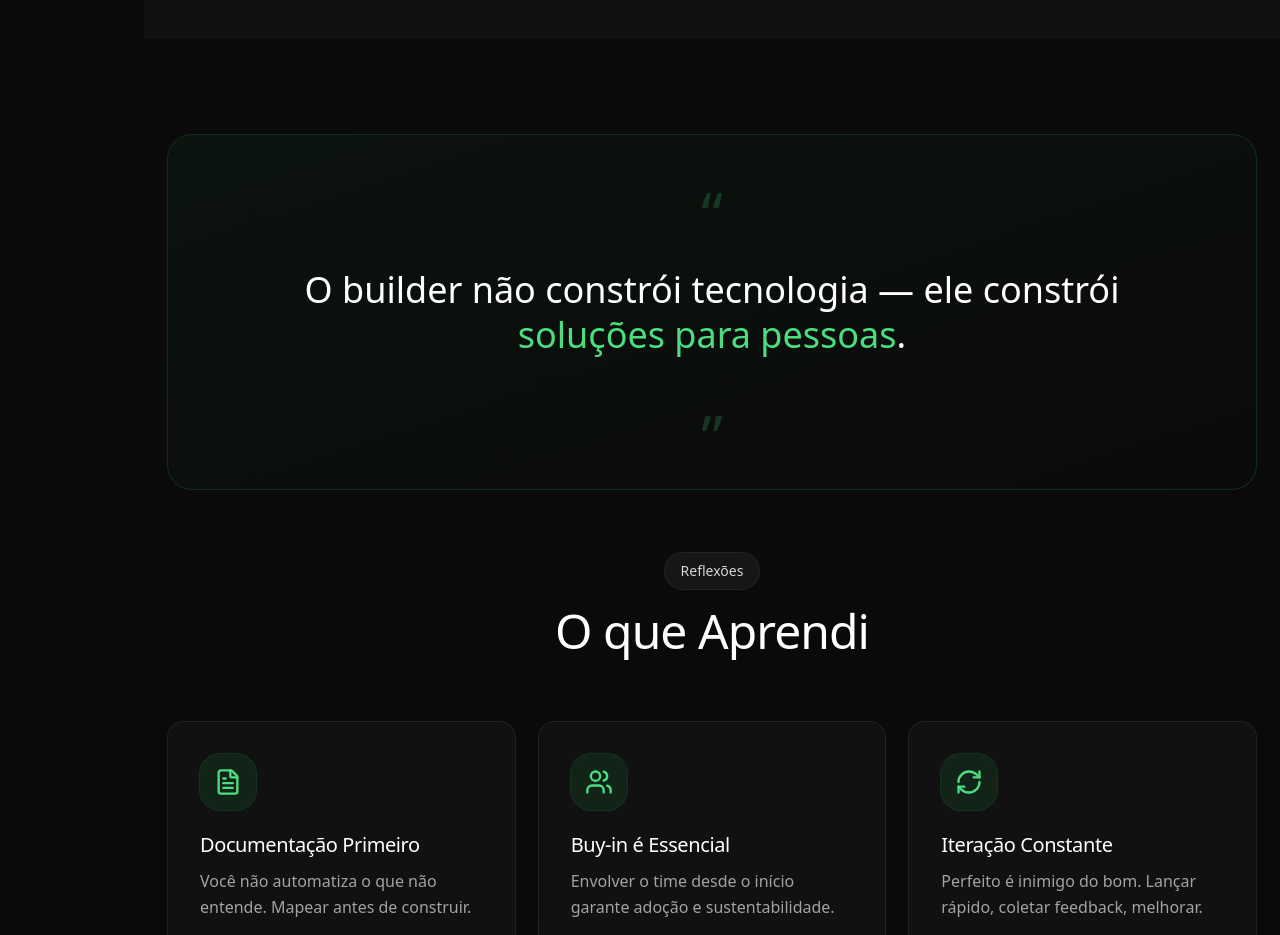
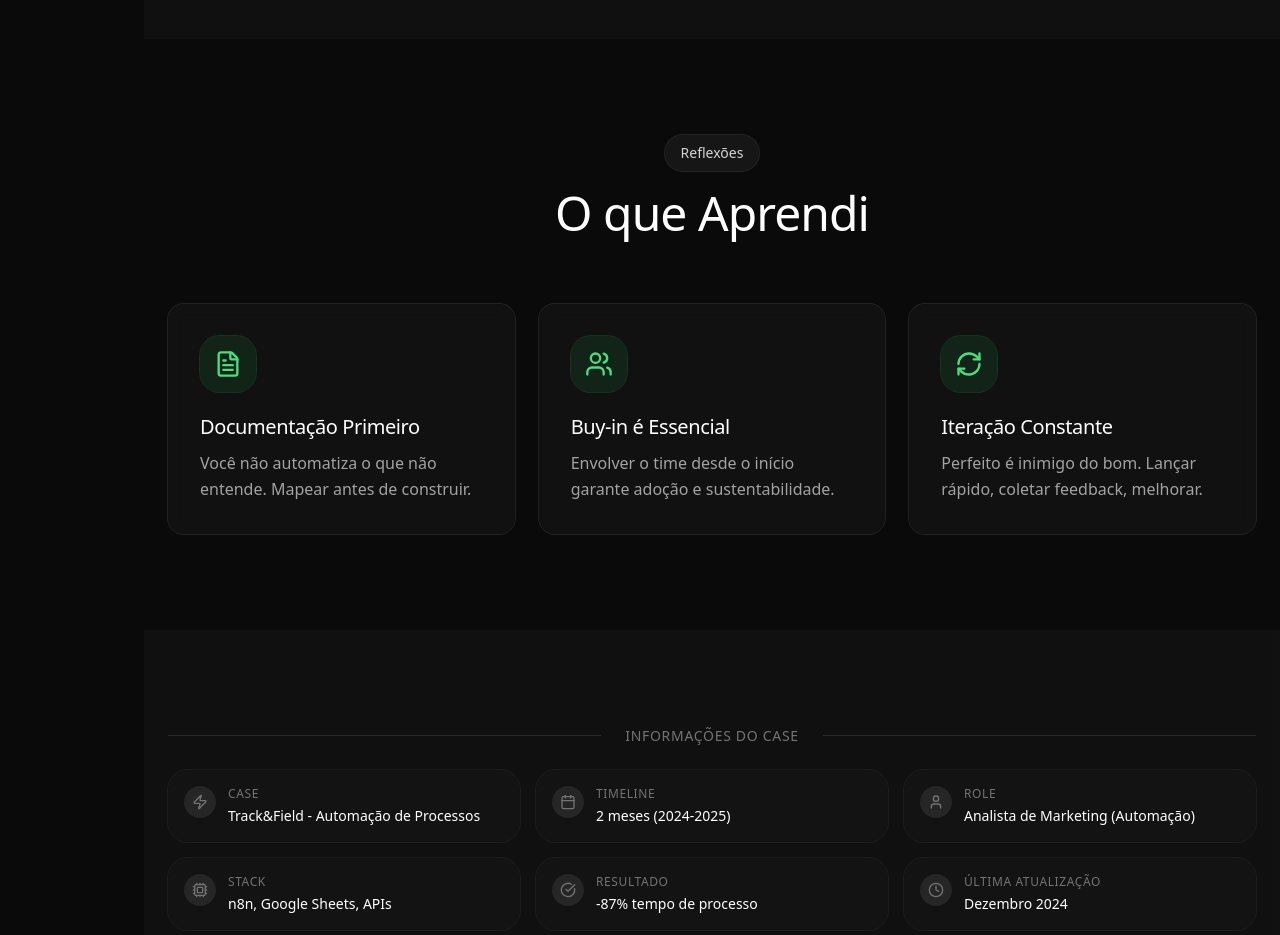
Before and after one commit to brunofalci00/portifolio, a Next.js app in the folder web/: page /projetos/trackfield in a window 1280 px wide. Shown: the part 5720-6655 px from the top of the page. Built offline with nearby package versions, Linux system fonts and the light colour scheme.

Commit message:
Remove quote from TrackField conclusion section

```diff
--- a/web/src/components/trackfield/ConclusionSection.tsx
+++ b/web/src/components/trackfield/ConclusionSection.tsx
@@ -30,27 +30,6 @@ export function ConclusionSection() {
       {/* Content */}
       <div className="relative z-10 max-w-6xl mx-auto">
         <div className="space-y-16">
-          {/* Quote */}
-          <motion.div
-            initial={{ opacity: 0, y: 30 }}
-            whileInView={{ opacity: 1, y: 0 }}
-            viewport={{ once: true, margin: "-100px" }}
-            transition={{ duration: 0.6 }}
-            className="relative p-12 rounded-3xl bg-gradient-to-br from-emerald-500/5 to-transparent ring-1 ring-emerald-500/20 overflow-hidden text-center"
-          >
-            {/* Decorative glow */}
-            <div className="absolute inset-0 bg-[radial-gradient(circle_at_center,_var(--tw-gradient-stops))] from-emerald-500/10 via-transparent to-transparent" />
-
-            <div className="relative z-10 space-y-6">
-              <div className="text-6xl text-emerald-400/20">&ldquo;</div>
-              <blockquote className="text-2xl sm:text-3xl lg:text-4xl font-light text-white max-w-4xl mx-auto leading-tight">
-                O builder não constrói tecnologia — ele constrói{" "}
-                <span className="text-emerald-400">soluções para pessoas</span>.
-              </blockquote>
-              <div className="text-6xl text-emerald-400/20 rotate-180">&ldquo;</div>
-            </div>
-          </motion.div>
-
           {/* Learnings Header */}
           <motion.div
             initial={{ opacity: 0, y: 30 }}
```
